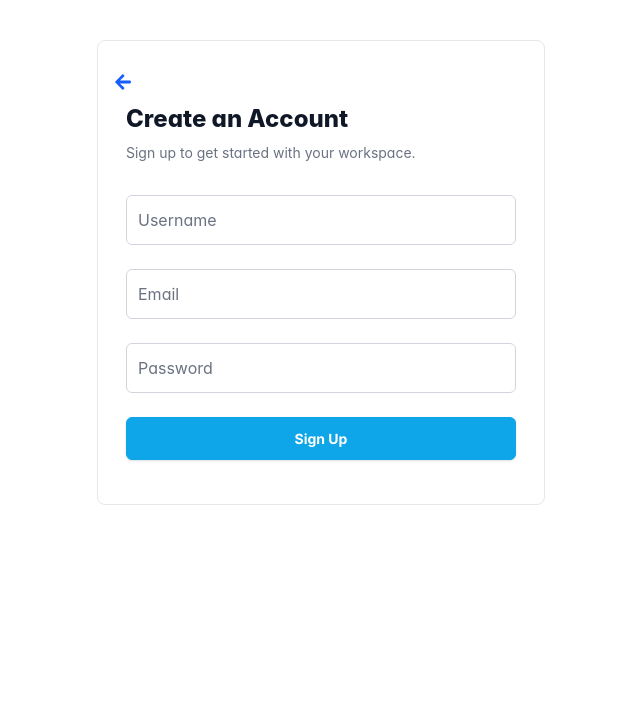
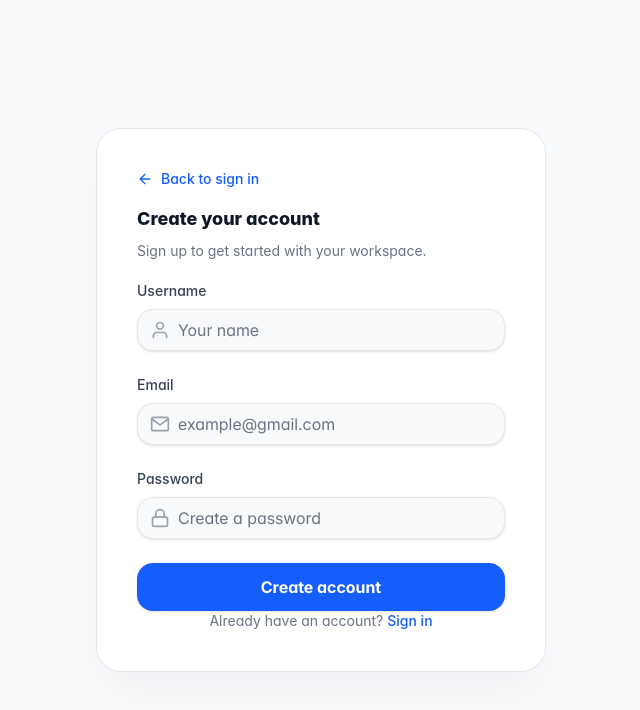
Before and after one commit to HannSammDev/Webbase-Task-Management, a React (Vite) app: page /register in a window 1280 px wide. Shown: the top 710 px of the page, without its empty margins (319-959 px from the left). Built offline with nearby package versions, Linux system fonts and the light colour scheme; no server answers.

Commit message:
'FixTheBUGForgotPassword'

```diff
--- a/src/App.jsx
+++ b/src/App.jsx
@@ -1,6 +1,9 @@
 import { BrowserRouter as Router, Routes, Route } from "react-router-dom";
 import { PrimeReactProvider } from "primereact/api";
+
 import "./index.css";
+import "primereact/resources/themes/lara-light-blue/theme.css";
+import "primereact/resources/primereact.min.css";
 import Layout from "./Layout";
 import { DashboardLayout } from "./layout/DashboardLayout";
 import { Totals } from "./features/tasks/Totals";
--- a/src/features/auth/ForgotPassword.jsx
+++ b/src/features/auth/ForgotPassword.jsx
@@ -1,11 +1,10 @@
 import { useState } from "react";
+import { sendPasswordResetEmail } from "firebase/auth";
+import { collection, getDocs } from "firebase/firestore";
 import { FiAlertCircle, FiArrowLeft, FiCheckCircle, FiMail } from "react-icons/fi";
-import { auth } from "../../Config/firebase";
-import {
-  fetchSignInMethodsForEmail,
-  sendPasswordResetEmail,
-} from "firebase/auth";
 import { Link } from "react-router-dom";
+
+import { auth, db } from "../../Config/firebase";
 
 export const ForgotPassword = () => {
   const [email, setEmail] = useState("");
@@ -24,7 +23,7 @@ export const ForgotPassword = () => {
       case "auth/too-many-requests":
         return "Too many reset attempts. Please wait a bit and try again.";
       case "auth/user-not-found":
-        return "Email does not exist.";
+        return "No account found with that email address.";
       default:
         return err?.message || "Unable to send reset link. Please try again.";
     }
@@ -35,27 +34,34 @@ export const ForgotPassword = () => {
     setError("");
     setMessage("");
     setLoading(true);
-    const normalizedEmail = email.trim();
+
+    const trimmedEmail = email.trim();
+    const normalizedEmail = trimmedEmail.toLowerCase();
 
     try {
-      if (!normalizedEmail) {
+      if (!trimmedEmail) {
         setError("Please enter your email address.");
         return;
       }
 
-      const signInMethods = await fetchSignInMethodsForEmail(
-        auth,
-        normalizedEmail,
-      );
+      // Firebase can resolve password-reset requests even for unknown emails,
+      // so we check the app's stored users first and show a real not-found error.
+      const usersSnapshot = await getDocs(collection(db, "users"));
+      const matchingUser = usersSnapshot.docs.find((userDoc) => {
+        const userEmail = String(userDoc.data()?.email || "")
+          .trim()
+          .toLowerCase();
 
-      // This check is reliable only when Email Enumeration Protection is disabled.
-      if (signInMethods.length === 0) {
-        setError("Email does not exist.");
+        return userEmail === normalizedEmail;
+      });
+
+      if (!matchingUser) {
+        setError("No account found with that email address.");
         return;
       }
 
-      await sendPasswordResetEmail(auth, normalizedEmail);
-      setMessage("Password reset link has been sent.");
+      await sendPasswordResetEmail(auth, trimmedEmail);
+      setMessage("Reset link has been sent.");
     } catch (err) {
       console.error("Reset password error:", err);
       setError(getResetErrorMessage(err));
@@ -63,6 +69,7 @@ export const ForgotPassword = () => {
       setLoading(false);
     }
   };
+
   return (
     <section className="min-h-screen w-full bg-slate-50 text-slate-900 dark:bg-slate-950 dark:text-white">
       <div className="mx-auto flex min-h-screen max-w-7xl items-center justify-center px-4 py-10 sm:px-6 lg:px-8">
--- a/src/features/auth/LoginForm.jsx
+++ b/src/features/auth/LoginForm.jsx
@@ -1,10 +1,7 @@
 import { useState } from "react";
 import { auth } from "../../Config/firebase";
 import { signInWithEmailAndPassword } from "firebase/auth";
-
 import { Button } from "primereact/button";
-import "primereact/resources/themes/lara-light-blue/theme.css";
-import "primereact/resources/primereact.min.css";
 import { Link, useNavigate } from "react-router-dom";
 import { FiMail, FiLock } from "react-icons/fi";
 // import { Toast } from "primereact/toast";
--- a/src/features/auth/RegisterForm.jsx
+++ b/src/features/auth/RegisterForm.jsx
@@ -1,12 +1,17 @@
 import { useState } from "react";
+import { createUserWithEmailAndPassword, updateProfile } from "firebase/auth";
+import { doc, setDoc } from "firebase/firestore";
+import { Button } from "primereact/button";
+import { InputText } from "primereact/inputtext";
+import {
+  FiAlertCircle,
+  FiArrowLeft,
+  FiLock,
+  FiMail,
+  FiUser,
+} from "react-icons/fi";
+import { Link, useNavigate } from "react-router-dom";
 import { auth, db } from "../../Config/firebase";
-import { doc, setDoc } from "firebase/firestore";
-import { createUserWithEmailAndPassword, updateProfile } from "firebase/auth";
-import { NavLink, useNavigate } from "react-router-dom";
-import { InputText } from "primereact/inputtext";
-import { FloatLabel } from "primereact/floatlabel";
-import { Button } from "primereact/button";
-import { FaArrowLeft } from "react-icons/fa";
 
 export const RegisterForm = () => {
   const [value, setValue] = useState({ username: "", email: "", password: "" });
@@ -14,113 +19,198 @@ export const RegisterForm = () => {
   const [loading, setLoading] = useState(false);
   const navigate = useNavigate();
 
-  async function handleSubmit(event) {
+  const getRegisterErrorMessage = (err) => {
+    switch (err?.code) {
+      case "auth/email-already-in-use":
+        return "An account already exists for that email.";
+      case "auth/invalid-email":
+        return "Please enter a valid email address.";
+      case "auth/weak-password":
+        return "Password should be at least 6 characters long.";
+      case "auth/operation-not-allowed":
+        return "Email/password sign-in is disabled in Firebase. Enable it in the Firebase Console.";
+      default:
+        return (
+          err?.message || "Unable to create your account. Please try again."
+        );
+    }
+  };
+
+  const handleSubmit = async (event) => {
     event.preventDefault();
     setError("");
     setLoading(true);
+
+    const username = value.username.trim();
+    const email = value.email.trim();
+    const password = value.password;
+
     try {
+      if (!username || !email || !password) {
+        setError("Please fill out all fields.");
+        return;
+      }
+
       const userCredential = await createUserWithEmailAndPassword(
         auth,
-        value.email,
-        value.password,
+        email,
+        password,
       );
+
       await updateProfile(userCredential.user, {
-        displayName: value.username,
+        displayName: username,
       });
-      // Save user data to Firestore
+
       await setDoc(doc(db, "users", userCredential.user.uid), {
-        username: value.username,
-        email: value.email,
+        username,
+        email,
       });
+
       navigate("/");
-    } catch (error) {
-      console.error("Error creating user:", error);
-      setError(error.message);
+    } catch (err) {
+      console.error("Error creating user:", err);
+      setError(getRegisterErrorMessage(err));
     } finally {
       setLoading(false);
     }
-  }
+  };
 
   return (
-    <section className=" ">
-      <div className="mx-auto max-w-md w-full mt-10 px-4 py-8 bg-white border border-gray-200 rounded-lg">
-        <NavLink to="/" className="text-small">
-          <span className="  text-lg text-blue-600 hover:text-blue-950">
-            <FaArrowLeft />
-          </span>
-        </NavLink>
+    <section className="min-h-screen w-full bg-slate-50 text-slate-900 dark:bg-slate-950 dark:text-white">
+      <div className="mx-auto flex min-h-screen max-w-7xl items-center justify-center px-4 py-10 sm:px-6 lg:px-8">
+        <div className="w-full max-w-md overflow-hidden rounded-3xl bg-white shadow-2xl shadow-slate-900/5 ring-1 ring-slate-200 dark:bg-slate-900 dark:ring-white/10">
+          <div className="p-8 sm:p-10">
+            <div className="mb-5 space-y-4">
+              <Link
+                to="/"
+                className="inline-flex items-center gap-2 text-sm font-medium text-blue-600 transition hover:text-blue-700 dark:text-blue-400 dark:hover:text-blue-300"
+              >
+                <FiArrowLeft className="h-4 w-4" />
+                Back to sign in
+              </Link>
 
-        <div className="overflow-hidden rounded-3xl bg-white dark:ring-white/10">
-          <div className="p-8 sm:p-3">
-            <div className="mb-8 text-justify">
-              <h2 className="text-2xl font-extrabold text-gray-900 dark:text-white">
-                Create an Account
+              <div>
+                <h2 className="text-lg font-extrabold text-gray-900 dark:text-white">
+                  Create your account
                 </h2>
                 <p className="mt-2 text-sm text-gray-500 dark:text-gray-400">
                   Sign up to get started with your workspace.
                 </p>
               </div>
+            </div>
 
-            <form className="space-y-6" onSubmit={handleSubmit}>
+            <form onSubmit={handleSubmit} className="space-y-6">
               <div>
-                <FloatLabel>
+                <label
+                  htmlFor="username"
+                  className="block text-sm font-medium text-gray-700 dark:text-gray-200"
+                >
+                  Username
+                </label>
+                <div className="mt-2 flex items-center gap-2 rounded-2xl border border-gray-200 bg-gray-50 px-3 py-2 shadow-sm transition focus-within:border-blue-500 focus-within:ring-1 focus-within:ring-blue-500 dark:border-gray-700 dark:bg-gray-800 dark:text-white">
+                  <FiUser
+                    className="h-5 w-5 text-gray-400 dark:text-gray-300"
+                    aria-hidden="true"
+                  />
                   <InputText
-                    size={20}
-                    className="w-full"
                     id="username"
+                    name="username"
+                    type="text"
                     value={value.username}
                     onChange={(e) =>
                       setValue({ ...value, username: e.target.value })
                     }
+                    placeholder="Your name"
+                    className="flex-1 !border-0 !bg-transparent !p-0 text-base text-gray-900 placeholder:text-gray-400 !shadow-none focus:!outline-none focus:!ring-0 dark:text-white"
+                    autoComplete="name"
+                    required
                   />
-                  <label htmlFor="username">Username</label>
-                </FloatLabel>
+                </div>
               </div>
 
               <div>
-                <FloatLabel>
+                <label
+                  htmlFor="email"
+                  className="block text-sm font-medium text-gray-700 dark:text-gray-200"
+                >
+                  Email
+                </label>
+                <div className="mt-2 flex items-center gap-2 rounded-2xl border border-gray-200 bg-gray-50 px-3 py-2 shadow-sm transition focus-within:border-blue-500 focus-within:ring-1 focus-within:ring-blue-500 dark:border-gray-700 dark:bg-gray-800 dark:text-white">
+                  <FiMail
+                    className="h-5 w-5 text-gray-400 dark:text-gray-300"
+                    aria-hidden="true"
+                  />
                   <InputText
-                    className="w-full"
                     id="email"
-                    placeholder="you@example.com"
+                    name="email"
+                    type="email"
                     value={value.email}
                     onChange={(e) =>
                       setValue({ ...value, email: e.target.value })
                     }
+                    placeholder="example@gmail.com"
+                    className="flex-1 !border-0 !bg-transparent !p-0 text-base text-gray-900 placeholder:text-gray-400 !shadow-none focus:!outline-none focus:!ring-0 dark:text-white"
+                    autoComplete="email"
+                    inputMode="email"
+                    required
                   />
-                  <label htmlFor="email">Email</label>
-                </FloatLabel>
+                </div>
               </div>
 
               <div>
-                <FloatLabel>
+                <label
+                  htmlFor="password"
+                  className="block text-sm font-medium text-gray-700 dark:text-gray-200"
+                >
+                  Password
+                </label>
+                <div className="mt-2 flex items-center gap-2 rounded-2xl border border-gray-200 bg-gray-50 px-3 py-2 shadow-sm transition focus-within:border-blue-500 focus-within:ring-1 focus-within:ring-blue-500 dark:border-gray-700 dark:bg-gray-800 dark:text-white">
+                  <FiLock
+                    className="h-5 w-5 text-gray-400 dark:text-gray-300"
+                    aria-hidden="true"
+                  />
                   <InputText
+                    id="password"
+                    name="password"
                     type="password"
-                    className="w-full"
-                    id="password"
                     value={value.password}
                     onChange={(e) =>
                       setValue({ ...value, password: e.target.value })
                     }
+                    placeholder="Create a password"
+                    className="flex-1 !border-0 !bg-transparent !p-0 text-base text-gray-900 placeholder:text-gray-400 !shadow-none focus:!outline-none focus:!ring-0 dark:text-white"
+                    autoComplete="new-password"
+                    required
                   />
-                  <label htmlFor="password">Password</label>
-                </FloatLabel>
+                </div>
               </div>
 
-              {/* Error message */}
-              {error && <p className="text-red-500 text-sm">{error}</p>}
+              {error && (
+                <div
+                  role="alert"
+                  className="flex items-start gap-3 rounded-2xl border border-red-200 bg-red-50 px-4 py-3 text-sm text-red-700 dark:border-red-500/30 dark:bg-red-500/10 dark:text-red-200"
+                >
+                  <FiAlertCircle className="mt-0.5 h-5 w-5 shrink-0 text-red-500 dark:text-red-300" />
+                  <p>{error}</p>
+                </div>
+              )}
 
-              <div>
               <Button
-                  label="Sign Up"
-                  severity="info"
-                  size="small"
                 type="submit"
-                  loading={loading}
+                label={loading ? "Creating..." : "Create account"}
                 disabled={loading}
-                  className="flex w-full justify-center rounded-md border border-transparent bg-indigo-600 py-2 px-4 text-sm font-medium text-white shadow-sm hover:bg-indigo-700 focus:outline-none focus:ring-2 focus:ring-indigo-500 focus:ring-offset-2"
+                className="inline-flex !w-full items-center justify-center !rounded-2xl !border-0 !bg-blue-600 !px-4 !py-3 !text-white shadow-sm transition hover:!bg-blue-700 disabled:cursor-not-allowed disabled:opacity-70"
               />
-              </div>
+
+              <p className="text-center text-sm text-gray-500 dark:text-gray-400">
+                Already have an account?{" "}
+                <Link
+                  to="/"
+                  className="font-medium text-blue-600 transition hover:text-blue-700 dark:text-blue-400 dark:hover:text-blue-300"
+                >
+                  Sign in
+                </Link>
+              </p>
             </form>
           </div>
         </div>
--- a/src/main.jsx
+++ b/src/main.jsx
@@ -1,5 +1,6 @@
 import { StrictMode } from "react";
 import { createRoot } from "react-dom/client";
+
 import App from "./App";
 
 createRoot(document.getElementById("root")).render(
```
Lines whose indentation alone changed are shown as unchanged.
